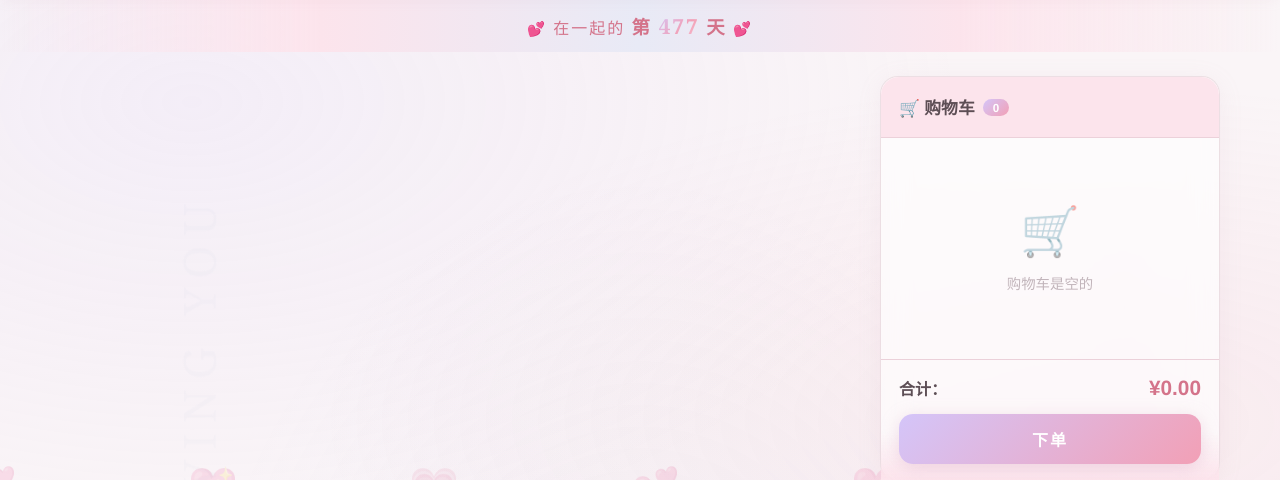
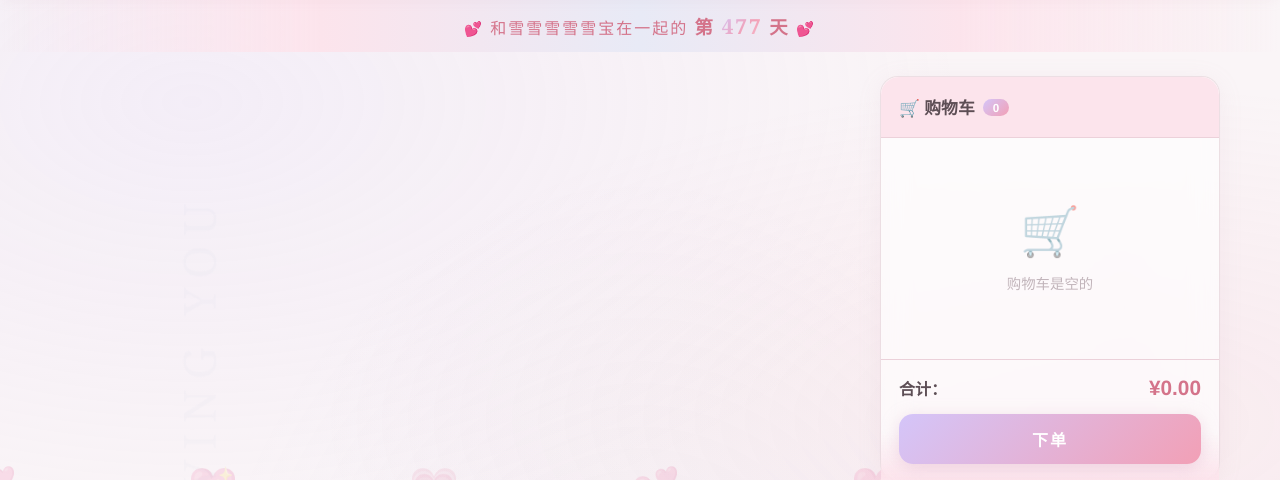
Before and after one commit to wangbingzhong7-creator/website_for_eat, a Flask app: template templates/menu.html in a window 1280 px wide. Shown: the part 58-538 px from the top of the page. Run offline with Flask 3, Linux system fonts and the light colour scheme; the template is opened without the code that fills it, so the values that code supplies are empty; some libraries are stand-ins or nearby versions.

Commit message:
update day banner text

```diff
--- a/templates/menu.html
+++ b/templates/menu.html
@@ -19,7 +19,7 @@
 
 <div class="days-banner" id="days-banner">
   <span class="days-heart">💕</span>
-  在一起的 <strong>第 <span id="days-count">···</span> 天</strong>
+  和雪雪雪雪雪宝在一起的 <strong>第 <span id="days-count">···</span> 天</strong>
   <span class="days-heart">💕</span>
 </div>
 
```
